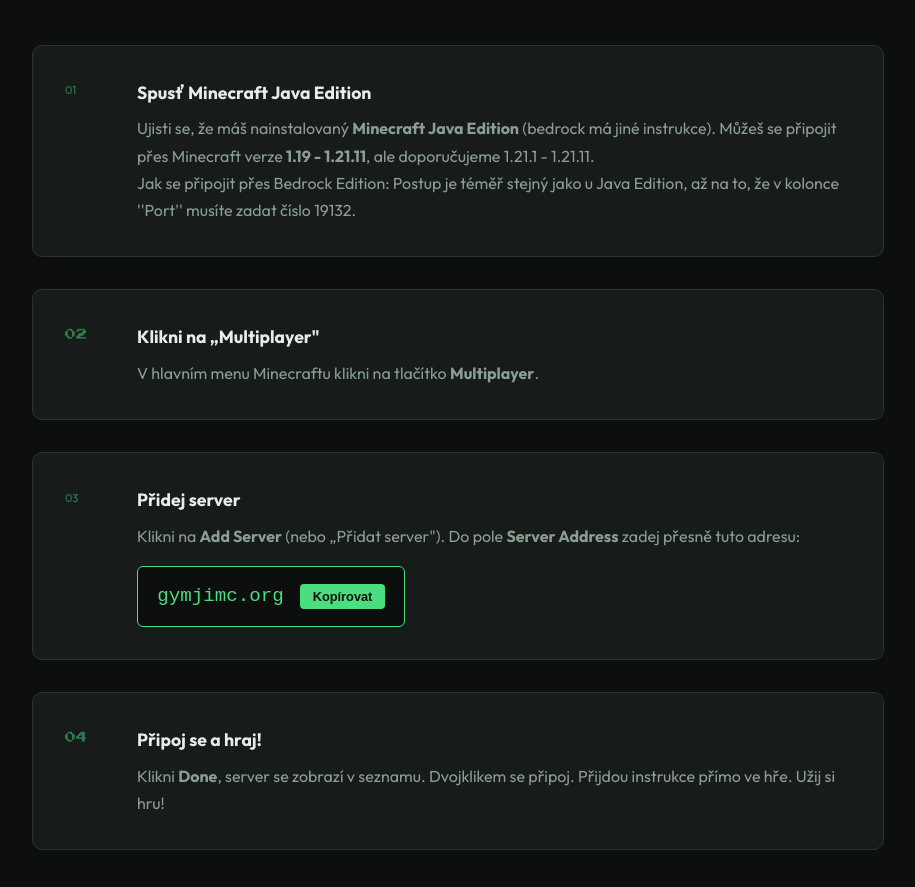
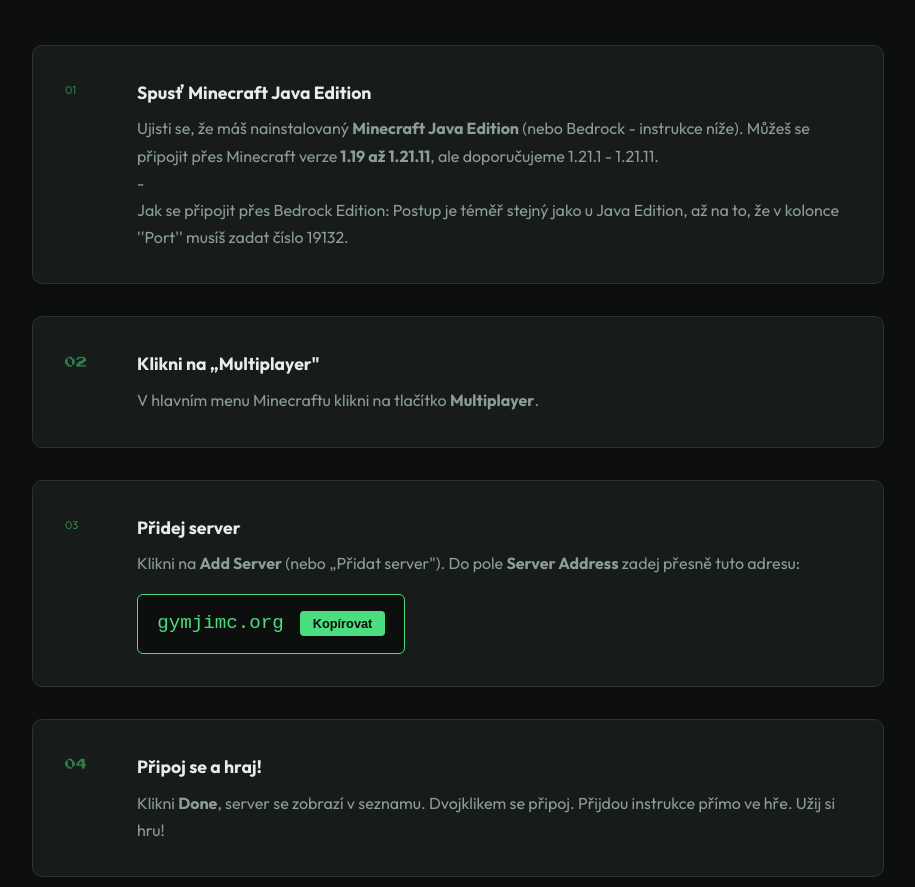
Before and after one commit to Hooooooooonza/gymjimcWEB, a website: page public/index.html in a window 1280 px wide. Shown: the part 1369-2256 px from the top of the page, without its empty margins (182-1097 px from the left). Drawn offline with Linux system fonts and the light colour scheme; no server answers.

Commit message:
Update index.html

```diff
--- a/public/index.html
+++ b/public/index.html
@@ -52,9 +52,9 @@
           <div class="step-num Verdana">01</div>
           <div class="step-body">
             <h3>Spusť Minecraft Java Edition</h3>
-            <p>Ujisti se, že máš nainstalovaný <strong>Minecraft Java Edition</strong> (bedrock má jiné instrukce). Můžeš se připojit přes Minecraft verze<strong> 1.19 - 1.21.11</strong>, ale doporučujeme 1.21.1 - 1.21.11.</p>
-            <p>
-           <p>Jak se připojit přes Bedrock Edition: Postup je téměř stejný jako u Java Edition, až na to, že v kolonce ''Port'' musíte zadat číslo 19132.
+            <p>Ujisti se, že máš nainstalovaný <strong>Minecraft Java Edition</strong> (nebo Bedrock - instrukce níže). Můžeš se připojit přes Minecraft verze<strong> 1.19 až 1.21.11</strong>, ale doporučujeme 1.21.1 - 1.21.11.</p>
+            <p>-
+           <p>Jak se připojit přes Bedrock Edition: Postup je téměř stejný jako u Java Edition, až na to, že v kolonce ''Port'' musíš zadat číslo 19132.
           </div>
         </div>
         <div class="step">
```
